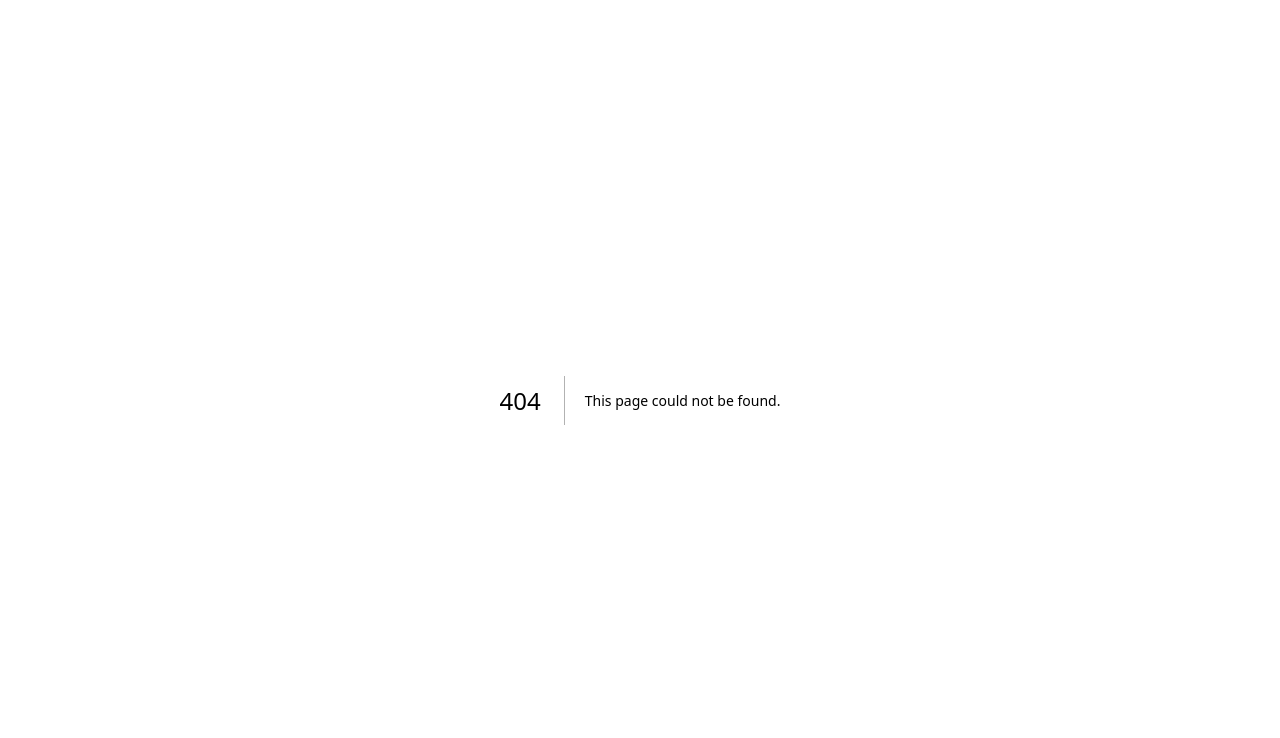
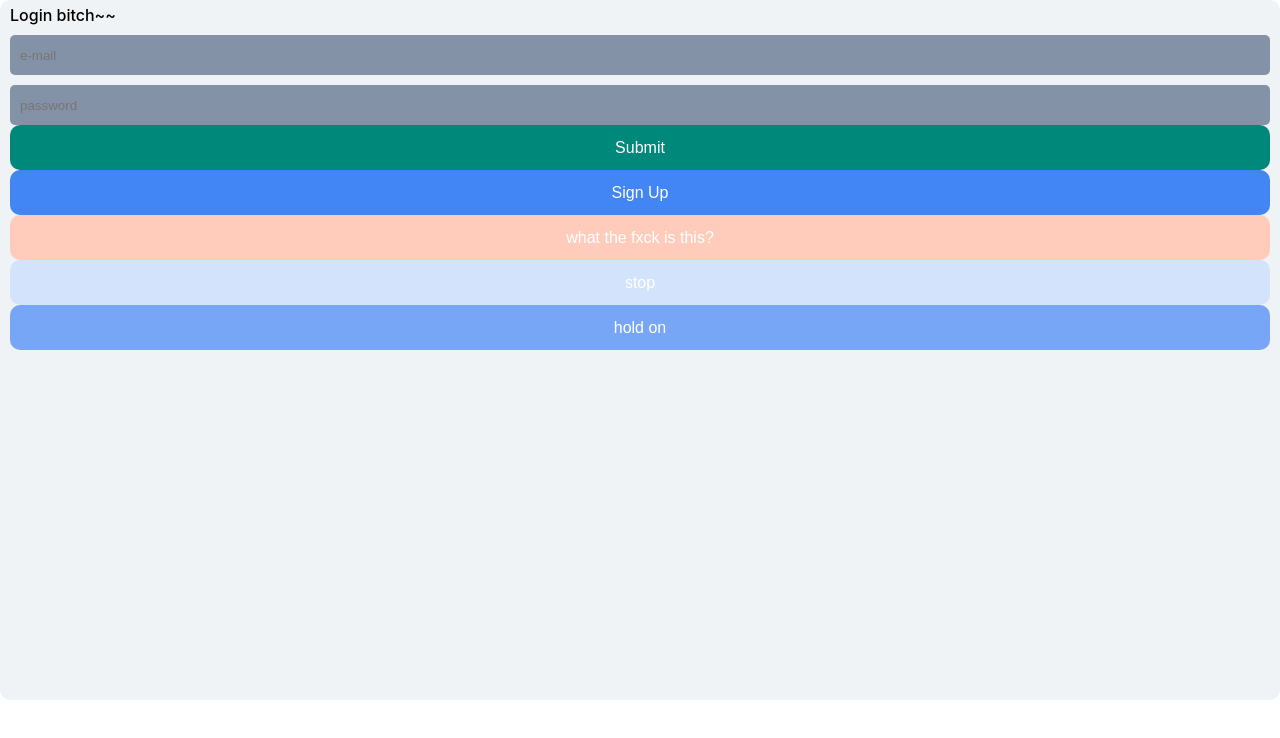
Before and after one commit to banma1234/myBlog, a Next.js app: page /auth/login in a window 1280 px wide. Before the commit this address had no page. Shown: the top 738 px of the page. Built offline with nearby package versions, Linux system fonts and the light colour scheme.

Commit message:
feat($pages/auth/login.tsx): 로그인 페이지 골조

```diff
--- /dev/null
+++ b/pages/auth/login.tsx
@@ -0,0 +1,29 @@
+import { Button, Input } from "../../src/components/atoms";
+import { Card } from "../../src/components/molecules";
+
+export default function LogIn() {
+  return (
+    <>
+      <Card color="gray" type="login">
+        Login bitch~~
+        <Input size="default" placeholder="e-mail" />
+        <Input size="default" placeholder="password" />
+        <Button color="green" type="login">
+          Submit
+        </Button>
+        <Button color="high" type="login">
+          Sign Up
+        </Button>
+        <Button color="pink" type="login">
+          what the fxck is this?
+        </Button>
+        <Button color="low" type="login">
+          stop
+        </Button>
+        <Button color="base" type="login">
+          hold on
+        </Button>
+      </Card>
+    </>
+  );
+}
```
